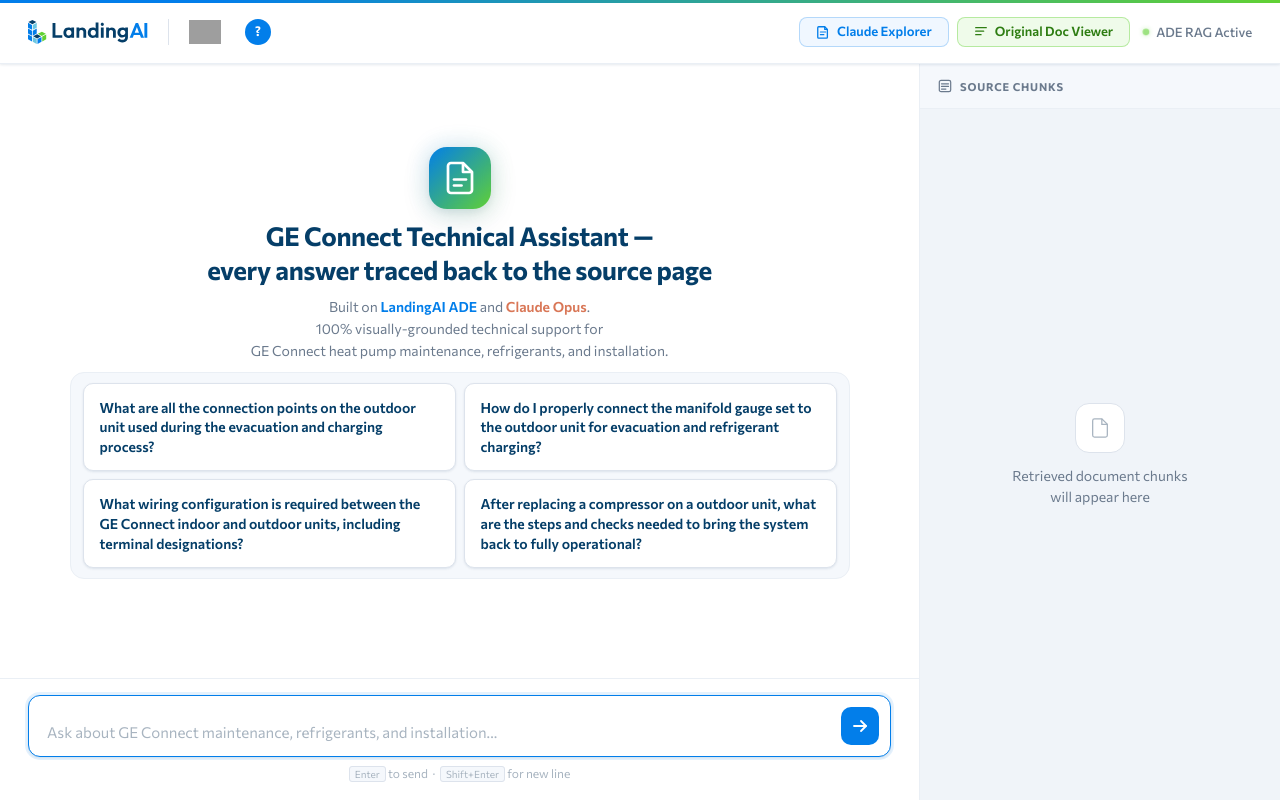
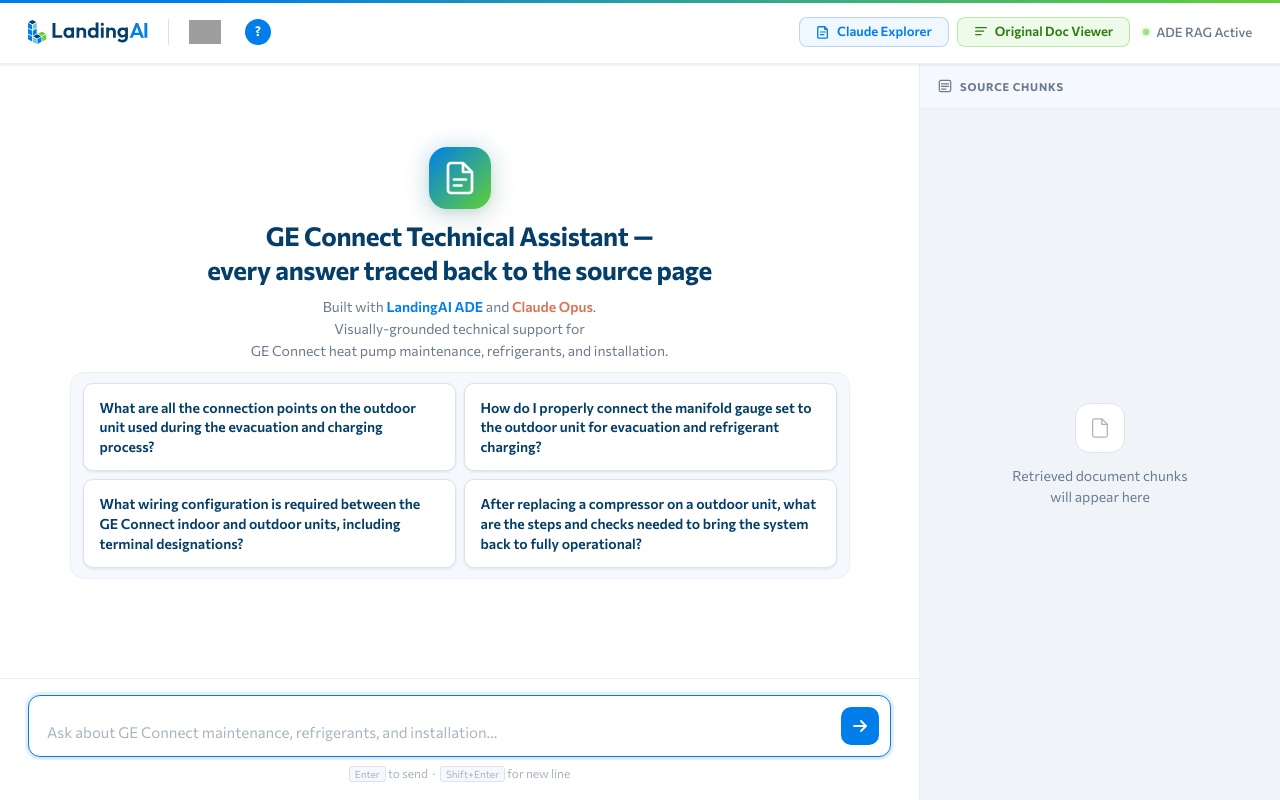
Before and after one commit to tnork/industrial-rag, a Flask app: page / in a window 1280 px wide. Run offline with Flask 3, Linux system fonts and the light colour scheme; some libraries are stand-ins or nearby versions; grey boxes are pictures that could not be loaded.

Commit message:
Update welcome text and README intro
- index.html: "Built on" → "Built with", "100% visually-grounded" → "Visually-grounded"
- README: rewrite intro paragraph and problem/solution/pattern bullets

Co-Authored-By: Claude Sonnet 4.6 <noreply@anthropic.com>

```diff
--- a/templates/index.html
+++ b/templates/index.html
@@ -724,7 +724,7 @@
             </svg>
           </div>
           <h2>GE Connect Technical Assistant —<br>every answer traced back to the source page</h2>
-          <p>Built on <strong>LandingAI ADE</strong> and <span style="color:var(--claude);font-weight:600;">Claude Opus</span>.<br>100% visually-grounded technical support for<br>GE Connect heat pump maintenance, refrigerants, and installation.</p>
+          <p>Built with <strong>LandingAI ADE</strong> and <span style="color:var(--claude);font-weight:600;">Claude Opus</span>.<br>Visually-grounded technical support for<br>GE Connect heat pump maintenance, refrigerants, and installation.</p>
           <div class="chips-wrap">
           <div class="chips">
             <button class="chip" onclick="sendChip(this)">What are all the connection points on the outdoor unit used during the evacuation and charging process?</button>
@@ -864,7 +864,7 @@
         </svg>
       </div>
       <h2>GE Connect Technical Assistant —<br>every answer traced back to the source page</h2>
-      <p>Built on <strong>LandingAI ADE</strong> and <span style="color:var(--claude);font-weight:600;">Claude Opus</span>.<br>100% visually-grounded technical support for<br>GE Connect heat pump maintenance, refrigerants, and installation.</p>
+      <p>Built with <strong>LandingAI ADE</strong> and <span style="color:var(--claude);font-weight:600;">Claude Opus</span>.<br>Visually-grounded technical support for<br>GE Connect heat pump maintenance, refrigerants, and installation.</p>
       <div class="chips-wrap">
       <div class="chips">
         <button class="chip" onclick="sendChip(this)">What are all the connection points on the outdoor unit used during the evacuation and charging process?</button>
```
Also changed, not shown: README.md.
